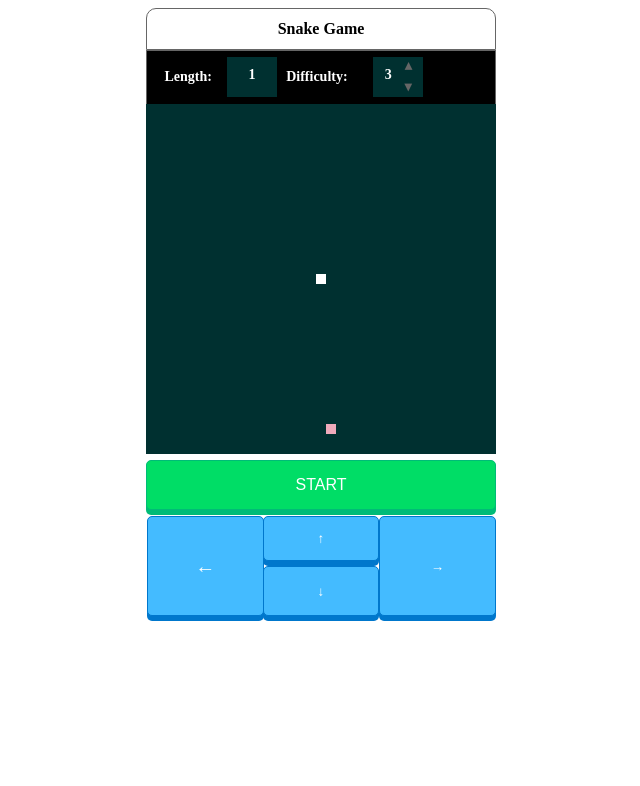
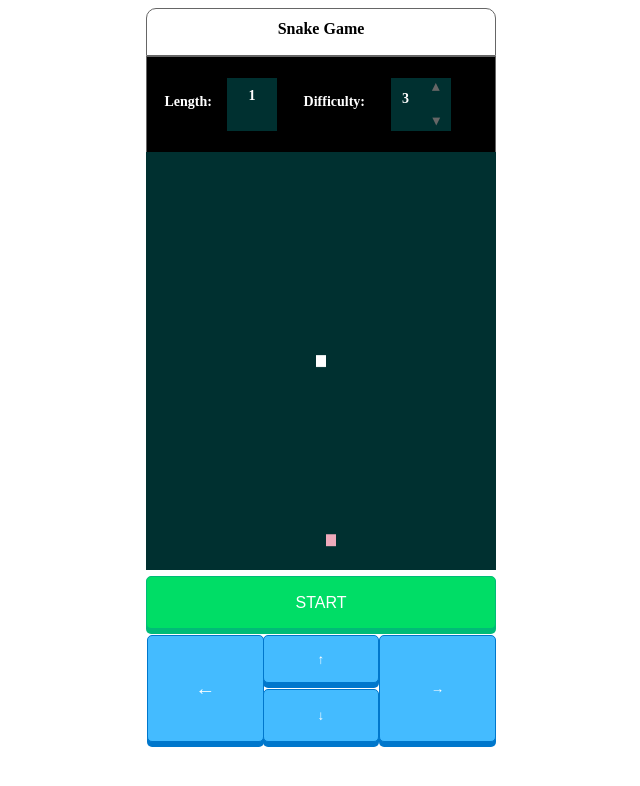
Before and after one commit to ka-moizumi/Snake_Game, a plain HTML site: page index.html in a window 1280 px wide. Shown: the whole page, without its empty margins (319-959 px from the left). Drawn offline with Linux system fonts and the light colour scheme.

Commit message:
first comit

```diff
--- a/style.scss
+++ b/style.scss
@@ -15,8 +15,6 @@ $cOperationPush: #00aaee;
 #global-container {
   width: 100%;
   height: 100%;
-    // margin: 50vh auto 0;
-    // transform: translateY(-50%);
   background-color: $cWhite;
 
   & #container {
@@ -24,18 +22,20 @@ $cOperationPush: #00aaee;
     position: relative;
     display: inline-block;
     width: 350px;
+    height: 95vh;
     left: calc(50% - 175px);
     margin: 0;
     font-weight: 800;
 
     & .header {
       margin-bottom: -8px;
+      height: 20%;
 
       & .title {
-                height: 40px;
+        height: 30%;
         color: $cBlack;
         background-color: $cWhite;
-                border:solid 1px $cLine;
+        border: solid 1px $cLine;
         border-radius: 10px 10px 0 0;
 
         & h1 {
@@ -46,16 +46,16 @@ $cOperationPush: #00aaee;
       & .status {
         position: relative;
         display: flex;
-                height: 60px;
+        height: 70%;
         color: $cWhite;
         background-color: $cBlack;
-                border:solid 1px $cLine;
+        border: solid 1px $cLine;
         font-weight: 600;
         font-size: 14px;
 
         & .length-navi {
           position: absolute;
-                    top: 30%;
+          top: 35%;
           left: 5%;
           margin: 0;
         }
@@ -63,33 +63,33 @@ $cOperationPush: #00aaee;
         & .length {
           display: inline-block;
           position: absolute;
-                    top: 10%;
+          top: 20%;
           left: 80px;
           margin: 0;
           width: 50px;
-                    height: 40px;
+          height: 50%;
           background-color: $cScreen;
 
-                    & .length__number{
+          & .length__number {
             display: inline-block;
             margin: 10px;
           }
         }
 
-                & .diff-navi{
+        & .diff-navi {
           position: absolute;
-                    top: 30%;
-                    left: 40%;
+          top: 35%;
+          left: 45%;
           margin: 0;
         }
 
         & .diff {
           position: relative;
-                    top: 10%;
-                    left: 65%;
+          top: 20%;
+          left: 70%;
           margin: 0;
-                    width: 20px;
-                    height: 40px;
+          width: 30px;
+          height: 50%;
           background-color: $cScreen;
 
           & .diff__now {
@@ -98,17 +98,18 @@ $cOperationPush: #00aaee;
             top: 25%;
             left: 0;
             width: 30px;
-                        height: 20px;
+            height: 50%;
             background-color: $cScreen;
           }
 
-                    & .diff__up, .diff__down {
+          & .diff__up,
+          .diff__down {
             display: inline-block;
             position: absolute;
             top: 0%;
             left: 100%;
             width: 30px;
-                        height: 20px;
+            height: 50%;
             font-size: 12px;
             background-color: $cScreen;
 
@@ -118,7 +119,6 @@ $cOperationPush: #00aaee;
               font-size: 14px;
               color: $cLine;
             }
-
           }
 
           & .diff__up {
@@ -161,7 +161,7 @@ $cOperationPush: #00aaee;
       flex-flow: row wrap;
       background-color: $cScreen;
       width: 350px;
-            height: 350px;
+      height: 55%;
 
       & .field {
         color: $cWhite;
@@ -175,13 +175,14 @@ $cOperationPush: #00aaee;
     }
 
     & .footer {
+      height: 20%;
 
       & .btn__start {
         background-color: $cStart;
         box-shadow: 0 5px 0 0 $cStartShadow;
         width: 350px;
         border: solid 1px $cStartShadow;
-                height: 50px;
+        height: 35%;
         color: $cWhite;
         font-size: 16px;
         border-radius: 5px;
@@ -204,7 +205,7 @@ $cOperationPush: #00aaee;
         box-shadow: 0 5px 0 0 $cStopShadow;
         width: 350px;
         border: solid 1px $cStopShadow;
-                height: 50px;
+        height: 30%;
         color: $cWhite;
         font-size: 16px;
         border-radius: 5px;
@@ -227,7 +228,7 @@ $cOperationPush: #00aaee;
         box-shadow: 0 5px 0 0 $cOverShadow;
         width: 350px;
         border: solid 1px $cOverShadow;
-                height: 50px;
+        height: 30%;
         color: $cWhite;
         font-size: 16px;
         border-radius: 5px;
@@ -247,7 +248,7 @@ $cOperationPush: #00aaee;
 
       & .operation {
         width: 350px;
-                height: 100px;
+        height: 70%;
         display: flex;
         -webkit-appearance: none;
         -moz-appearance: none;
@@ -291,7 +292,7 @@ $cOperationPush: #00aaee;
             flex-direction: column;
             position: absolute;
             top: 0;
-                        left: 33.3%;
+            left: 33.33%;
             width: 33.3%;
             height: 100%;
             padding: 0;
@@ -336,7 +337,6 @@ $cOperationPush: #00aaee;
                 background-color: $cOperationPush;
               }
             }
-
           }
 
           & .btn-right {
```
Also changed, not shown: style.css, 1 other file. Lines whose indentation alone changed are shown as unchanged.
